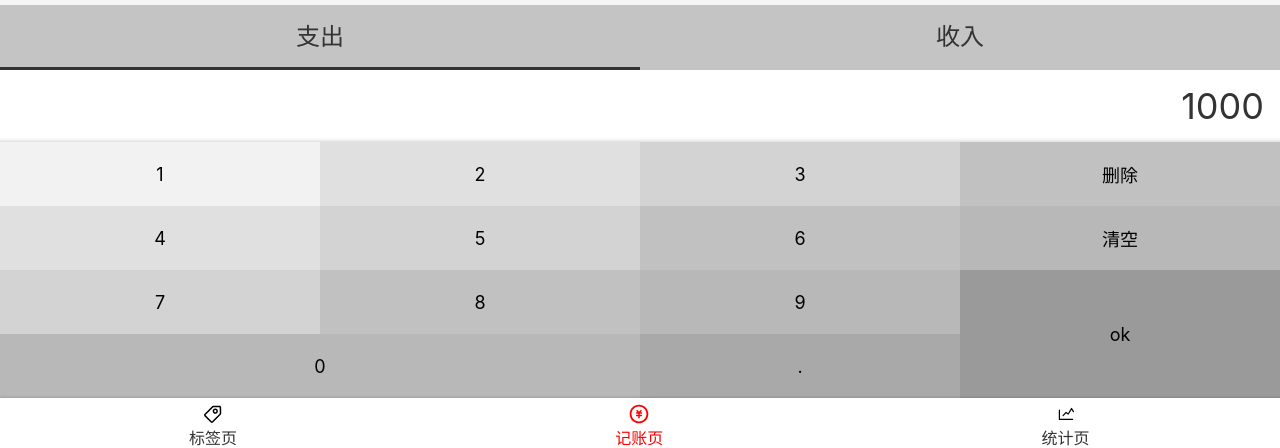
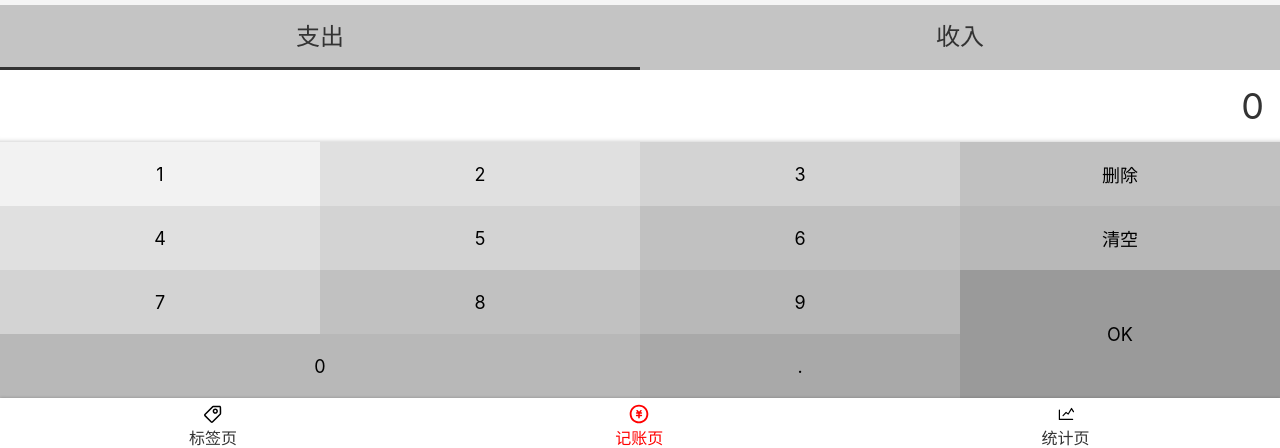
Before and after one commit to cazser/morney-6, a React app: page /#/money in a window 1280 px wide. Shown: the part 346-794 px from the top of the page. Built offline with nearby package versions, Linux system fonts and the light colour scheme.

Commit message:
numberpad work in process

```diff
--- a/src/components/money/CategorySection.jsx
+++ b/src/components/money/CategorySection.jsx
@@ -28,7 +28,7 @@
       {categoryList.map((c)=>{
         return (
           <li className={category===c ? "selected": ''}
-             onClick={()=>{setCategory(c)}}
+             key={c} onClick={()=>{setCategory(c)}}
           >{categoryMap[c]}</li>
         )
       })}
--- a/src/components/money/NumberPadSection.jsx
+++ b/src/components/money/NumberPadSection.jsx
@@ -1,6 +1,7 @@
+import { useState } from "react";
 import styled from "styled-components";
 
-const NumberPadSection = styled.section`
+const Wrapper = styled.section`
 display:flex;
 flex-direction: column;
 >.output{
@@ -56,4 +57,63 @@
 }
 `;
 
+
+const NumberPadSection = ()=>{
+  const [output, setOutput] = useState('0')
+  const onClickButtonWrapper=(e)=>{
+    const text = e.target.textContent;
+    if(!text){return;}
+    switch(text){
+      case '0':
+      case '1':
+      case '2':
+      case '3':
+      case '4':
+      case '5':
+      case '6':
+      case '7':
+      case '8':
+      case '9':
+      if(output==='0'){
+        setOutput(text)
+      }else{
+        setOutput(output+text)
+      }
+      break;
+      case ".":
+        console.log("点")
+        break;
+      case '删除':
+        console.log("删除")
+        break;
+      case '清空':
+        console.log('清空')
+        break;
+      case 'OK':
+        console.log("OK")
+        break;
+    }
+  }
+  return(
+    <Wrapper>
+  <div className="output">{output}</div>
+      <div className="pad clearfix" onClick = {onClickButtonWrapper}>
+        <button>1</button>
+        <button>2</button>
+        <button>3</button>
+        <button>删除</button>
+        <button>4</button>
+        <button >5</button>
+        <button>6</button>
+        <button>清空</button>
+        <button>7</button>
+        <button >8</button>
+        <button >9</button>
+        <button className="ok">OK</button>
+        <button className="zero">0</button>
+        <button >.</button>
+      </div>
+    </Wrapper>
+  )
+}
 export default NumberPadSection;
--- a/src/views/Money.jsx
+++ b/src/views/Money.jsx
@@ -14,30 +14,9 @@
   return(
     <MyLayout>
     <TagsSection />
-
     <NoteSection />
-    <CategorySection>
-
-    </CategorySection>
-    <NumberPadSection>
-      <div className="output">1000</div>
-      <div className="pad clearfix">
-        <button>1</button>
-        <button>2</button>
-        <button>3</button>
-        <button>删除</button>
-        <button>4</button>
-        <button>5</button>
-        <button>6</button>
-        <button>清空</button>
-        <button>7</button>
-        <button>8</button>
-        <button>9</button>
-        <button className="ok">ok</button>
-        <button className="zero">0</button>
-        <button >.</button>
-      </div>
-    </NumberPadSection>
+    <CategorySection />
+    <NumberPadSection />
     </MyLayout>
   )
 }
```
